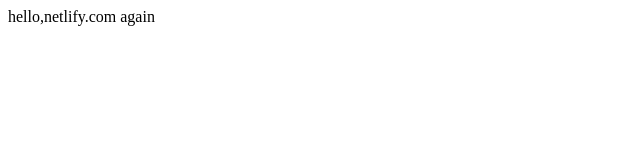
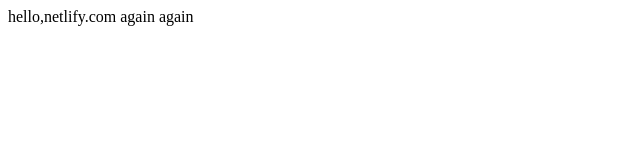
Before and after one commit to shuwang0000/netlify, a plain HTML site: page index.html in a window 1280 px wide. Shown: the full height of the page, 0-640 px from the left. Drawn offline with Linux system fonts and the light colour scheme.

Commit message:
Update index.html

```diff
--- a/index.html
+++ b/index.html
@@ -2,7 +2,7 @@
   <head></head>
   <body>
     <div>
-      <span>hello,netlify.com again</span>
+      <span>hello,netlify.com again again</span>
     </div>
   </body>
 </html>
```
